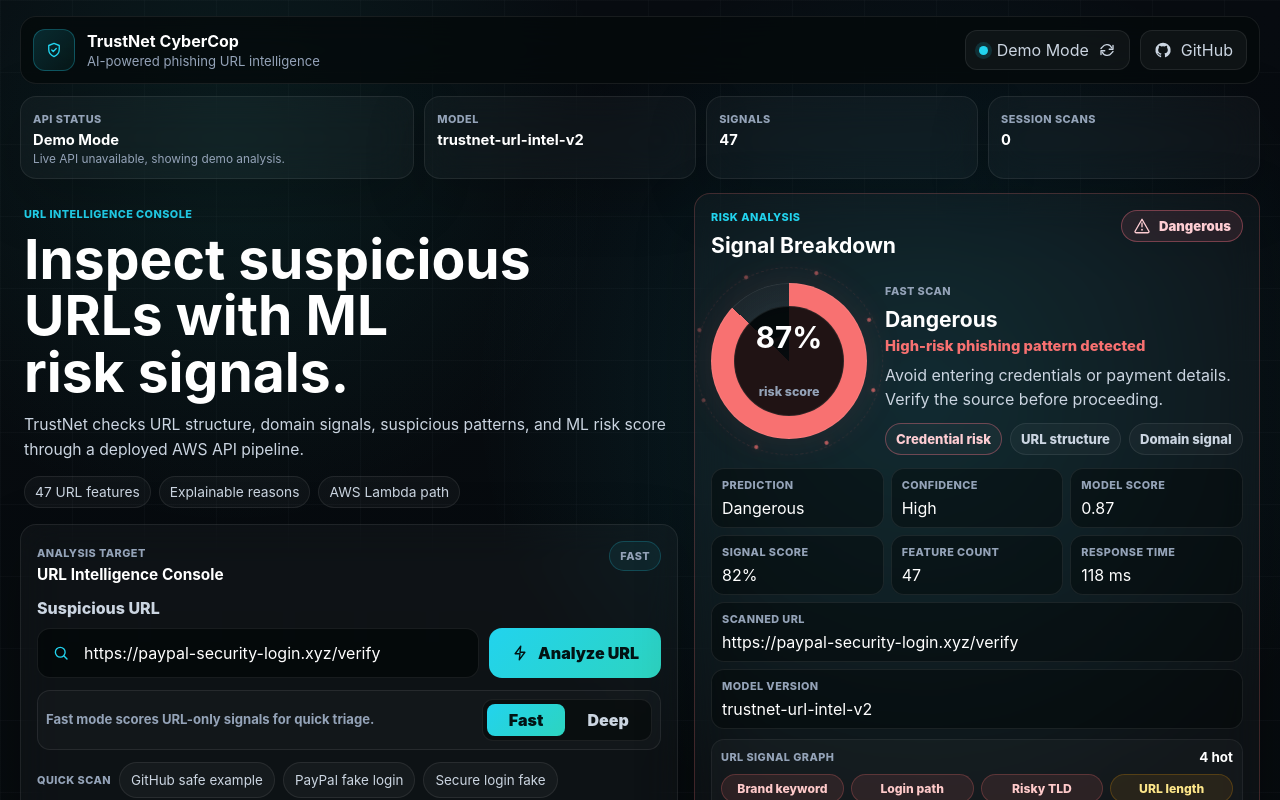
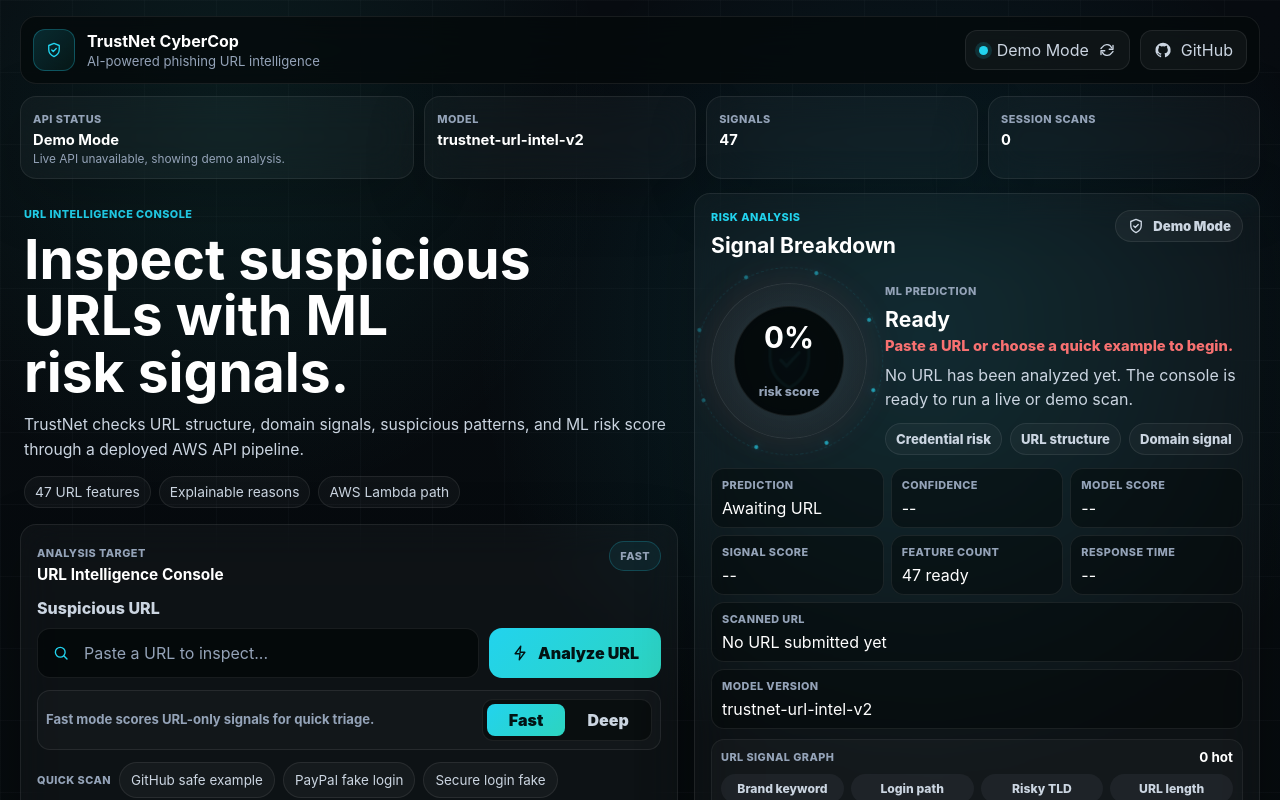
Before and after one commit to Harshitsharma010/trustnet-cybercop, a React (Vite) app in the folder dashboard/: page / in a window 1280 px wide. Shown: the top 800 px of the page. Built offline with nearby package versions, Linux system fonts and the light colour scheme; no server answers.

Commit message:
start dashboard in neutral ready state

```diff
--- a/dashboard/src/App.tsx
+++ b/dashboard/src/App.tsx
@@ -113,12 +113,12 @@
 function App() {
   const [healthState, setHealthState] = useState<HealthState>("checking");
   const [healthDetail, setHealthDetail] = useState("Checking Flask API health.");
-  const [urlInput, setUrlInput] = useState(DEMO_URL);
+  const [urlInput, setUrlInput] = useState("");
   const [scanError, setScanError] = useState("");
   const [loading, setLoading] = useState(false);
   const [scanStep, setScanStep] = useState(-1);
   const [deepScan, setDeepScan] = useState(false);
-  const [result, setResult] = useState<ScanResult>(() => createDemoResult(DEMO_URL, false));
+  const [result, setResult] = useState<ScanResult | null>(null);
   const [history, setHistory] = useState<ScanResult[]>(() => loadScanHistory());
   const [modelInfo, setModelInfo] = useState<BackendModelInfo | null>(null);
   const [modelMetrics, setModelMetrics] = useState<BackendModelMetrics | null>(null);
--- a/dashboard/src/components/ResultCard.tsx
+++ b/dashboard/src/components/ResultCard.tsx
@@ -46,6 +46,7 @@
 
 export function ResultCard({ result, loading, healthState }: ResultCardProps) {
   const [whyOpen, setWhyOpen] = useState(false);
+  const hasResult = Boolean(result);
   const tone = getRiskTone(result?.status);
   const score = result?.riskScore ?? 0;
   const statusLabel = result?.status ?? (healthState === "healthy" ? "Ready" : "Demo Mode");
@@ -112,16 +113,14 @@
 
           <div className="result-copy">
             <p className="result-mode">{result?.scanMode ? `${result.scanMode} scan` : "ML prediction"}</p>
-            <h3>{loading ? "Analyzing URL..." : statusLabel}</h3>
-            {!loading && <strong className="verdict-summary">{getVerdictSummary(result?.status)}</strong>}
+            <h3>{loading ? "Analyzing URL..." : hasResult ? statusLabel : "Ready"}</h3>
+            {!loading && <strong className="verdict-summary">{hasResult ? getVerdictSummary(result?.status) : "Paste a URL or choose a quick example to begin."}</strong>}
             <p>
               {loading
                 ? "Checking structure, domain terms, suspicious paths, and model risk score."
-                : result
+                : hasResult
                   ? getRecommendation(result.status)
-                  : healthState === "healthy"
-                    ? "Choose a quick scan or inspect a pasted URL."
-                    : "Live API unavailable, showing demo analysis."}
+                  : "No URL has been analyzed yet. The console is ready to run a live or demo scan."}
             </p>
             <div className="verdict-actions" aria-label="Verdict cues">
               <span className={tone === "danger" ? "danger" : ""}>Credential risk</span>
@@ -135,11 +134,11 @@
       <dl className="result-details">
         <div>
           <dt>Prediction</dt>
-          <dd>{loading ? "Analyzing" : result?.prediction ?? statusLabel}</dd>
+          <dd>{loading ? "Analyzing" : result?.prediction ?? "Awaiting URL"}</dd>
         </div>
         <div>
           <dt>Confidence</dt>
-          <dd>{loading ? "Analyzing" : result?.confidence ?? "High"}</dd>
+          <dd>{loading ? "Analyzing" : result?.confidence ?? "--"}</dd>
         </div>
         <div>
           <dt>Model score</dt>
@@ -151,15 +150,15 @@
         </div>
         <div>
           <dt>Feature count</dt>
-          <dd>{loading ? "Analyzing" : result?.featureCount ?? 47}</dd>
+          <dd>{loading ? "Analyzing" : result?.featureCount ?? "47 ready"}</dd>
         </div>
         <div>
           <dt>Response time</dt>
-          <dd>{loading ? "Analyzing" : formatResponseTime(result?.responseTimeMs)}</dd>
+          <dd>{loading ? "Analyzing" : hasResult ? formatResponseTime(result?.responseTimeMs) : "--"}</dd>
         </div>
         <div className="url-detail">
           <dt>Scanned URL</dt>
-          <dd>{loading ? "Preparing request" : result?.url ?? "Demo URL ready"}</dd>
+          <dd>{loading ? "Preparing request" : result?.url ?? "No URL submitted yet"}</dd>
         </div>
         <div className="url-detail">
           <dt>Model version</dt>
@@ -203,7 +202,7 @@
       <div className="reason-panel">
         <div className="reason-heading">
           <span>Signal Breakdown</span>
-          <strong>{loading ? "Scanning" : reasons.length ? `${reasons.length} signals` : "No signals"}</strong>
+          <strong>{loading ? "Scanning" : reasons.length ? `${reasons.length} signals` : "Ready"}</strong>
         </div>
         {loading ? (
           <div className="reason-empty">Collecting evidence from URL structure and model features.</div>
@@ -216,8 +215,10 @@
               </li>
             ))}
           </ul>
+        ) : hasResult ? (
+          <div className="reason-empty">No strong phishing indicators were returned.</div>
         ) : (
-          <div className="reason-empty">No strong phishing indicators were returned.</div>
+          <div className="reason-empty">Run a scan to generate model-backed risk reasons.</div>
         )}
       </div>
 
@@ -235,8 +236,9 @@
               transition={{ duration: 0.22, ease: [0.22, 1, 0.36, 1] }}
             >
               <p>
-                TrustNet matched brand impersonation signals, login/verify path patterns, risky domain structure, and
-                abnormal URL composition across 47 extracted URL features.
+                {hasResult
+                  ? "TrustNet matched brand impersonation signals, login/verify path patterns, risky domain structure, and abnormal URL composition across 47 extracted URL features."
+                  : "TrustNet explains verdicts by comparing URL structure, domain signals, path keywords, and model score across 47 extracted URL features."}
               </p>
               <dl className="signal-weight-list">
                 <div>
@@ -264,12 +266,12 @@
       <details className="api-drawer">
         <summary>View sample API response</summary>
         <pre>{`{
-  prediction: ${result?.prediction ?? statusLabel},
-  risk_score: ${result?.riskScore ?? 87},
-  confidence: ${result?.confidence ?? "High"},
+  prediction: ${result?.prediction ?? "Ready"},
+  risk_score: ${result?.riskScore ?? 0},
+  confidence: ${result?.confidence ?? "--"},
   feature_count: ${result?.featureCount ?? 47},
   model_version: ${result?.modelVersion ?? "trustnet-url-intel-v2"},
-  reasons: ${reasons.map((reason) => reason.label).join(", ") || "Suspicious brand keyword, Login/verify path, Risky TLD pattern, Abnormal URL structure"}
+  reasons: ${reasons.map((reason) => reason.label).join(", ") || "Awaiting scan"}
 }`}</pre>
       </details>
     </motion.section>
--- a/dashboard/src/components/URLSignalGraph.tsx
+++ b/dashboard/src/components/URLSignalGraph.tsx
@@ -10,39 +10,40 @@
 };
 
 function buildSignals(result: ScanResult | null): Signal[] {
-  const status = result?.status ?? "Dangerous";
+  const status = result?.status;
+  const hasResult = Boolean(result);
   const isSafe = status === "Safe";
   const isSuspicious = status === "Suspicious";
 
   return [
     {
       label: "Brand keyword",
-      state: isSafe ? "neutral" : "danger",
-      detail: isSafe ? "No impersonation keyword found." : "Payment brand appears outside the official domain.",
+      state: !hasResult || isSafe ? "neutral" : "danger",
+      detail: !hasResult ? "Brand impersonation check is ready." : isSafe ? "No impersonation keyword found." : "Payment brand appears outside the official domain.",
     },
     {
       label: "Login path",
-      state: isSafe ? "neutral" : "danger",
-      detail: isSafe ? "No credential path terms detected." : "Login or verify wording appears in the path.",
+      state: !hasResult || isSafe ? "neutral" : "danger",
+      detail: !hasResult ? "Credential path check is ready." : isSafe ? "No credential path terms detected." : "Login or verify wording appears in the path.",
     },
     {
       label: "Risky TLD",
-      state: isSafe ? "neutral" : isSuspicious ? "warning" : "danger",
+      state: !hasResult || isSafe ? "neutral" : isSuspicious ? "warning" : "danger",
       detail: "Domain suffix and host pattern are compared against risky URL traits.",
     },
     {
       label: "URL length",
-      state: isSafe ? "safe" : "warning",
+      state: !hasResult ? "neutral" : isSafe ? "safe" : "warning",
       detail: "Long or segmented URLs can hide phishing intent.",
     },
     {
       label: "HTTPS",
-      state: result?.url.startsWith("https://") ? "safe" : "danger",
+      state: !hasResult ? "neutral" : result?.url.startsWith("https://") ? "safe" : "danger",
       detail: "Checks whether the URL uses HTTPS.",
     },
     {
       label: "Domain structure",
-      state: isSafe ? "safe" : "danger",
+      state: !hasResult ? "neutral" : isSafe ? "safe" : "danger",
       detail: "Hyphenation, subdomain shape, and hostname composition are scored.",
     },
     {
```
